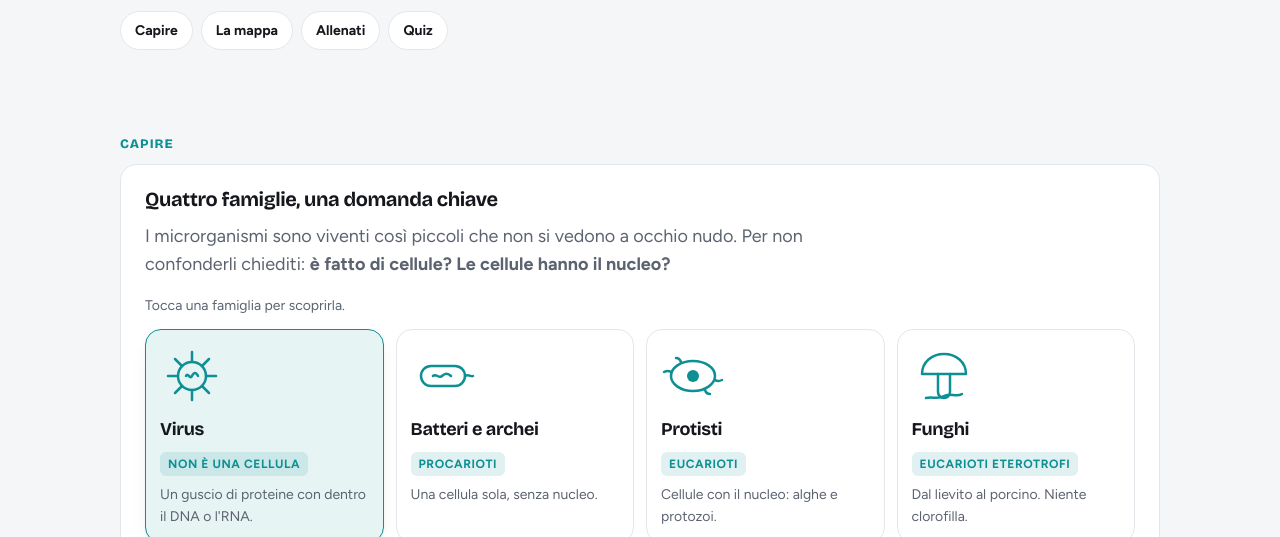
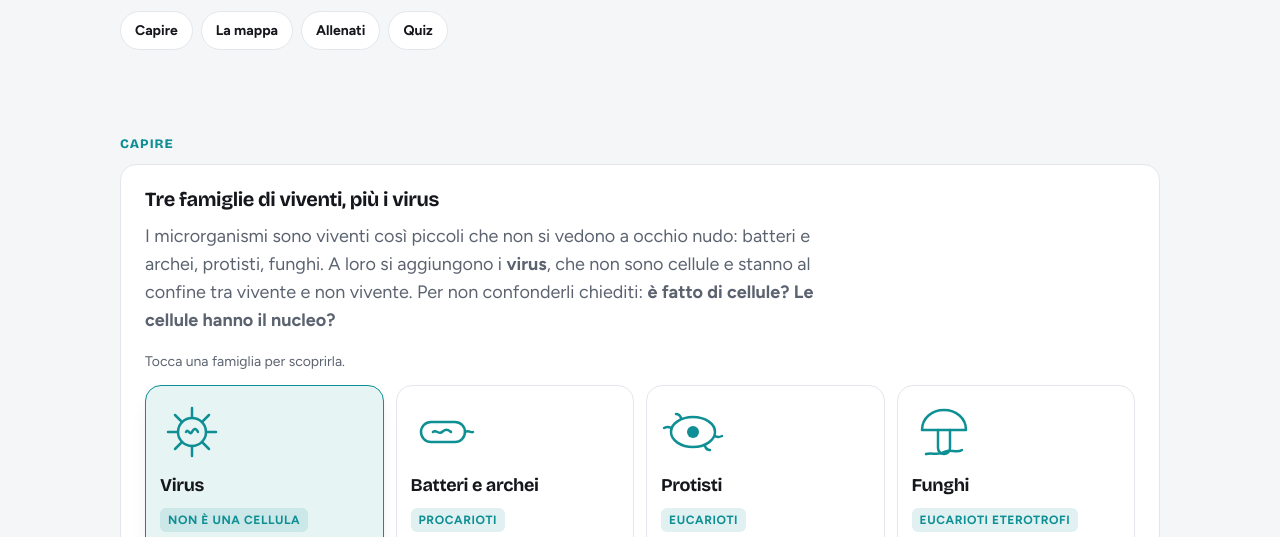
Before and after one commit to shalini27/ripasso-medie, a plain HTML site: page docs/quiz/scienze-microrganismi.html in a window 1280 px wide. Shown: the part 208-745 px from the top of the page. Drawn offline with Linux system fonts and the light colour scheme.

Commit message:
Microrganismi: virus al confine tra vivente e non vivente; ciclo dell'azoto

```diff
--- a/docs/quiz/scienze-microrganismi.html
+++ b/docs/quiz/scienze-microrganismi.html
@@ -119,11 +119,11 @@ select.ans{font:inherit;padding:8px 10px;border-radius:8px;border:1.5px solid va
 
 <p class="sect" id="capire">Capire</p>
 <section class="panel">
-  <h2>Quattro famiglie, una domanda chiave</h2>
-  <p class="lead">I microrganismi sono viventi così piccoli che non si vedono a occhio nudo. Per non confonderli chiediti: <b>è fatto di cellule? Le cellule hanno il nucleo?</b></p>
+  <h2>Tre famiglie di viventi, più i virus</h2>
+  <p class="lead">I microrganismi sono viventi così piccoli che non si vedono a occhio nudo: batteri e archei, protisti, funghi. A loro si aggiungono i <b>virus</b>, che non sono cellule e stanno al confine tra vivente e non vivente. Per non confonderli chiediti: <b>è fatto di cellule? Le cellule hanno il nucleo?</b></p>
   <p class="hint" style="color:var(--ink-2);font-size:14px">Tocca una famiglia per scoprirla.</p>
   <div class="fam" id="famcards">
-    <button type="button" data-fam="virus"><svg viewBox="0 0 64 64" fill="none" stroke="currentColor" stroke-width="2.5" stroke-linecap="round"><circle cx="32" cy="32" r="14"/><path d="M32 18V8M32 46v10M18 32H8M46 32h10M22 22l-7-7M42 42l7 7M42 22l7-7M22 42l-7 7"/><path d="M26 32c2-4 4 4 6 0s4-4 6 0"/></svg><h3>Virus</h3><span class="tag">non è una cellula</span><p>Un guscio di proteine con dentro il DNA o l'RNA.</p></button>
+    <button type="button" data-fam="virus"><svg viewBox="0 0 64 64" fill="none" stroke="currentColor" stroke-width="2.5" stroke-linecap="round"><circle cx="32" cy="32" r="14"/><path d="M32 18V8M32 46v10M18 32H8M46 32h10M22 22l-7-7M42 42l7 7M42 22l7-7M22 42l-7 7"/><path d="M26 32c2-4 4 4 6 0s4-4 6 0"/></svg><h3>Virus</h3><span class="tag">non è una cellula</span><p>Un guscio di proteine con dentro il DNA o l'RNA. Non è un vero vivente.</p></button>
     <button type="button" data-fam="batteri"><svg viewBox="0 0 64 64" fill="none" stroke="currentColor" stroke-width="2.5" stroke-linecap="round"><rect x="10" y="22" width="44" height="20" rx="10"/><path d="M22 32c3-3 6 3 9 0s6-3 9 0"/><path d="M54 32c4-2 6 1 8 0"/></svg><h3>Batteri e archei</h3><span class="tag">procarioti</span><p>Una cellula sola, senza nucleo.</p></button>
     <button type="button" data-fam="protisti"><svg viewBox="0 0 64 64" fill="none" stroke="currentColor" stroke-width="2.5" stroke-linecap="round"><ellipse cx="32" cy="32" rx="22" ry="15"/><circle cx="32" cy="32" r="6" fill="currentColor" stroke="none"/><path d="M10 28c-3-2-5-1-7 0M54 36c3 2 5 1 7 0M20 18c-1-3-3-4-5-4M44 46c1 3 3 4 5 4"/></svg><h3>Protisti</h3><span class="tag">eucarioti</span><p>Cellule con il nucleo: alghe e protozoi.</p></button>
     <button type="button" data-fam="funghi"><svg viewBox="0 0 64 64" fill="none" stroke="currentColor" stroke-width="2.5" stroke-linecap="round" stroke-linejoin="round"><path d="M10 30c0-12 10-20 22-20s22 8 22 20H10z"/><path d="M26 30v18a6 6 0 0 0 12 0V30"/><path d="M14 54c6-2 12 2 18-2s12 2 18-2"/></svg><h3>Funghi</h3><span class="tag">eucarioti eterotrofi</span><p>Dal lievito al porcino. Niente clorofilla.</p></button>
@@ -195,7 +195,7 @@ select.ans{font:inherit;padding:8px 10px;border-radius:8px;border:1.5px solid va
     <div><b>2</b>La pianta fa le proteine</div>
     <div><b>3</b>Gli animali mangiano la pianta</div>
     <div><b>4</b>I resti tornano nel terreno</div>
-    <div><b>5</b>I saprofiti rimandano l'azoto nell'aria</div>
+    <div><b>5</b>I batteri decompongono i resti: l'azoto torna nel terreno e poi nell'aria</div>
   </div>
   <p class="def"><b>Archei</b>: procarioti degli ambienti estremi. <b>Alofili</b> nel sale (il lago rosa Hillier), <b>metanogeni</b> producono metano.</p>
 </section>
@@ -259,7 +259,7 @@ select.ans{font:inherit;padding:8px 10px;border-radius:8px;border:1.5px solid va
   <ul class="ctree">
     <li><span class="k root">I MICRORGANISMI</span>
       <ul>
-        <li><span class="q">non sono cellule →</span> <span class="k">VIRUS</span> <small>DNA o RNA dentro un capside</small></li>
+        <li><span class="q">non sono cellule →</span> <span class="k">VIRUS</span> <small>DNA o RNA dentro un capside; al confine tra vivente e non vivente</small></li>
         <li><span class="q">sono cellule →</span>
           <ul>
             <li><span class="q">senza nucleo →</span> <span class="k">PROCARIOTI</span>
```
